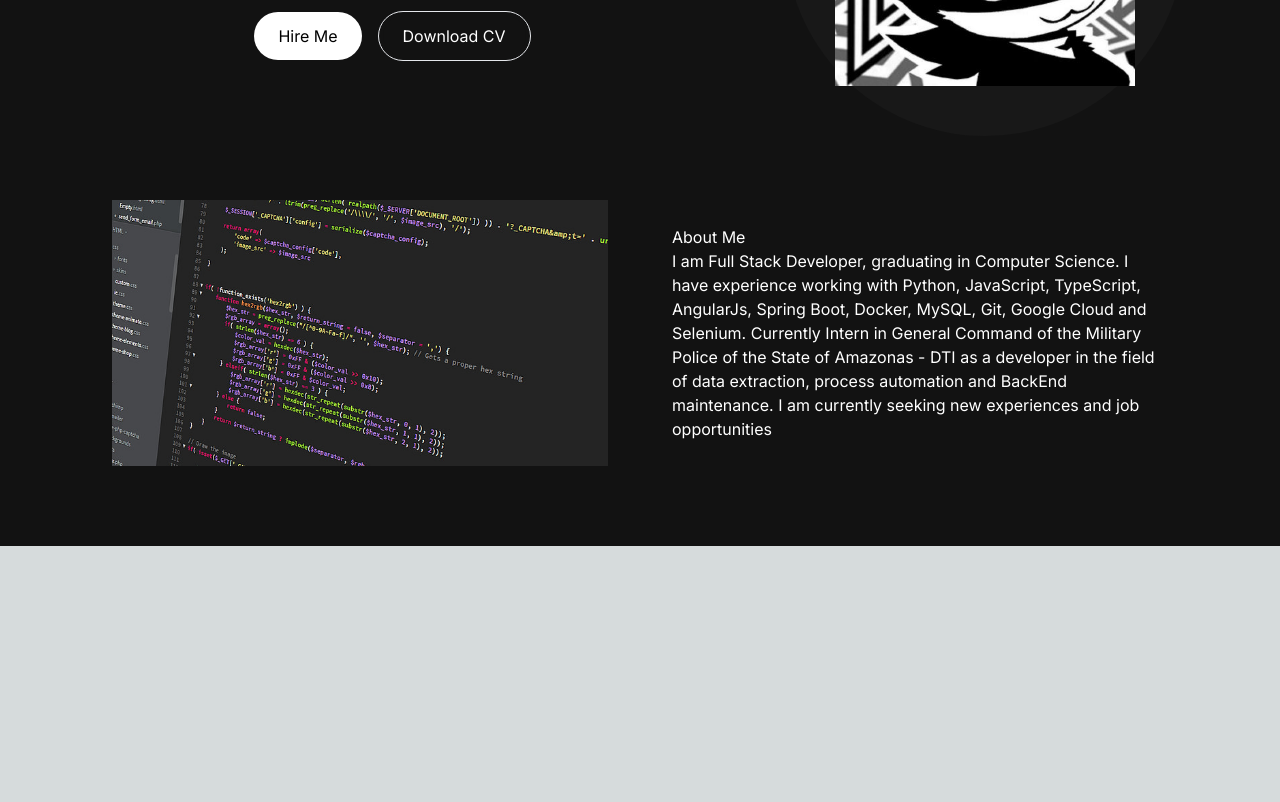
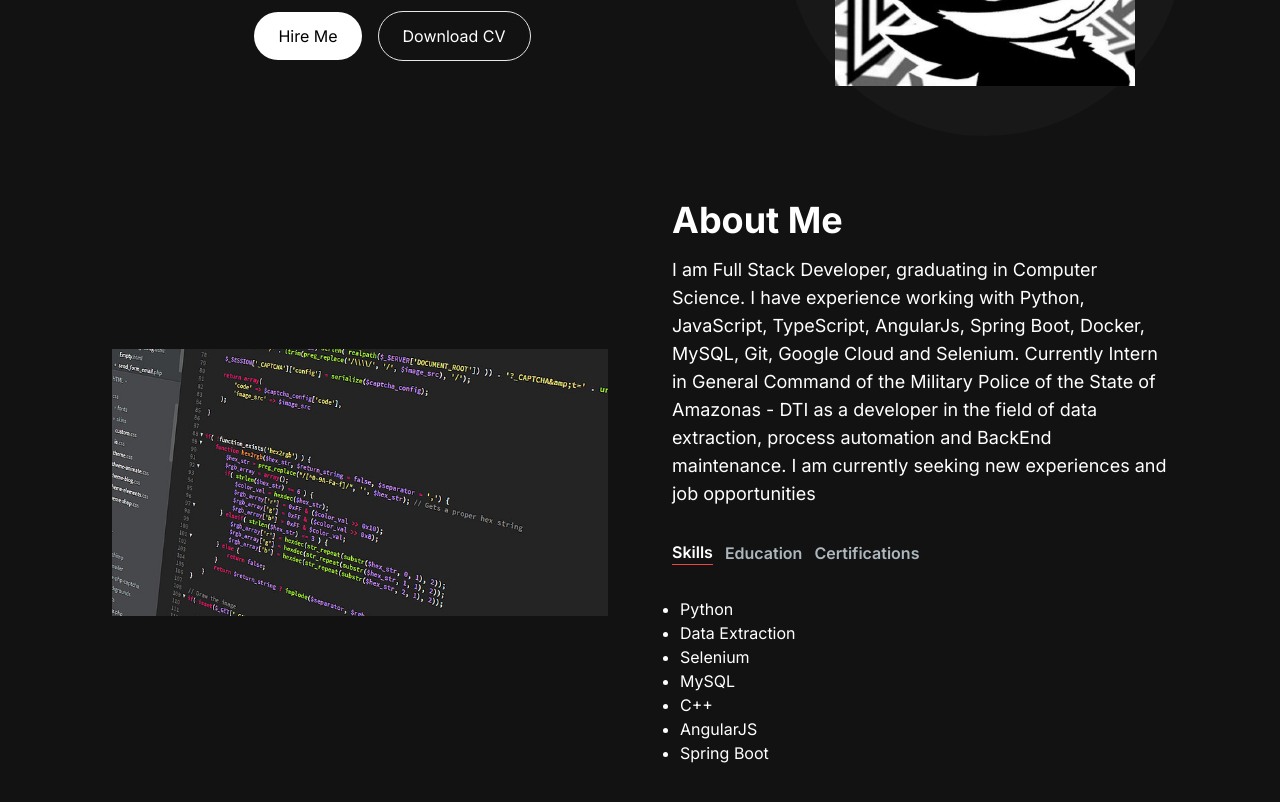
Before and after one commit to DaniloNicacio/danilonicacio.github.io, a Next.js app: page / in a window 1280 px wide. Shown: the part 280-1082 px from the top of the page. Before the commit the page ends 826 px from the top, so only its background shows below. Built offline with nearby package versions, Linux system fonts and the light colour scheme.

Commit message:
[FEAT] - Created TabButton Component and increased About Me Section

```diff
--- a/app/components/AboutSection.jsx
+++ b/app/components/AboutSection.jsx
@@ -1,24 +1,88 @@
-import React from "react";
+"use client";
+import React, { useTransition, useState } from "react";
 import Image from "next/image"
+import TabButton from "@/app/components/TabButton";
+
+const TAB_DATA = [
+    {
+        title: "Skills",
+        id: "skills",
+        content: (
+            <ul className="list-disc pl-2">
+                <li>Python</li>
+                <li>Data Extraction</li>
+                <li>Selenium</li>
+                <li>MySQL</li>
+                <li>C++</li>
+                <li>AngularJS</li>
+                <li>Spring Boot</li>
+            </ul>
+        )
+    },
+    {
+        title: "Education",
+        id: "education",
+        content: (
+            <ul className="list-disc pl-2">
+                <li>Computer Science Bachelor’s Degree - Graduating</li>
+            </ul>
+        )
+    },
+    {
+        title: "Certifications",
+        id: "certifications",
+        content: (
+            <ul className="list-disc pl-2">
+                <li>AWS Academy Cloud Foundations - Amazon Web Services (AWS)</li>
+                <li>Scrum Fundamentals Certified - SCRUMstudy</li>
+                <li>EF SET English Certificate 56/100 (B2 Upper Intermediate) - EF SET</li>
+            </ul>
+        )
+    }
+]
 
 const AboutSection = () => {
-    return <section className="text-white">
-        <div className="md:grid md:grid-cols-2 gap-8 items-center py-8 px-4 xl:gap-16 sm:py-16 xl:px-16">
-            <Image src="/images/about-image.jpg" width={500} height={500}/>
-            <div>
-                <h2>
-                    About Me
-                    <p>
+    const [tab, setTab] = useState("skills");
+    const [isPending, startTransition] = useTransition();
+
+    const handleTabChange = (id) => {
+        startTransition(() => {
+            setTab(id);
+        })
+    }
+
+    const tabs = ["skills", "education", "certifications"];
+
+    return (
+        <section className="text-white">
+            <div className="md:grid md:grid-cols-2 gap-8 items-center py-8 px-4 xl:gap-16 sm:py-16 xl:px-16">
+                <Image src="/images/about-image.jpg" width={500} height={500}/>
+                <div className="mt-4 md:mt-0 text-left flex flex-col h-full">
+                    <h2 className="text-4xl font-bold text-white mb-4">About Me</h2>
+                    <p className="text-base md:text-lg">
                         I am Full Stack Developer, graduating in Computer Science.
                         I have experience working with Python, JavaScript, TypeScript, AngularJs, Spring Boot, Docker, MySQL, Git, Google Cloud and Selenium.
                         Currently Intern in General Command of the Military Police of the State of Amazonas - DTI as a developer in the field of data extraction,
                         process automation and BackEnd maintenance.
                         I am currently seeking new experiences and job opportunities
                     </p>
-                </h2>
+                    <div className="flex flex-row justify-start mt-8">
+                        {tabs.map((tabId) => (
+                            <TabButton
+                                key={tabId}
+                                selectTab={() => handleTabChange(tabId)}
+                                active={tab === tabId}
+                            >
+                                {" "}
+                                {tabId.charAt(0).toUpperCase() + tabId.slice(1)}{" "}
+                            </TabButton>
+                        ))}
+                    </div>
+                    <div className="mt-8">{TAB_DATA.find((t) => t.id ===tab).content}</div>
+                </div>
             </div>
-        </div>
-    </section>;
+        </section>
+    );
 };
 
 export default AboutSection;
--- /dev/null
+++ b/app/components/TabButton.jsx
@@ -0,0 +1,14 @@
+import React from "react"
+
+const TabButton = ({active, selectTab, children}) =>{
+    const buttonClasses = active ? 'text-white border-b border-red-500' : 'text-[#ADB7BE]'
+    return (
+        <button onClick={selectTab}>
+            <p className={`mr-3 font-semibold hover:text-white ${buttonClasses}`}>
+            {children}
+            </p>
+        </button>
+    )
+}
+
+export default TabButton
```
